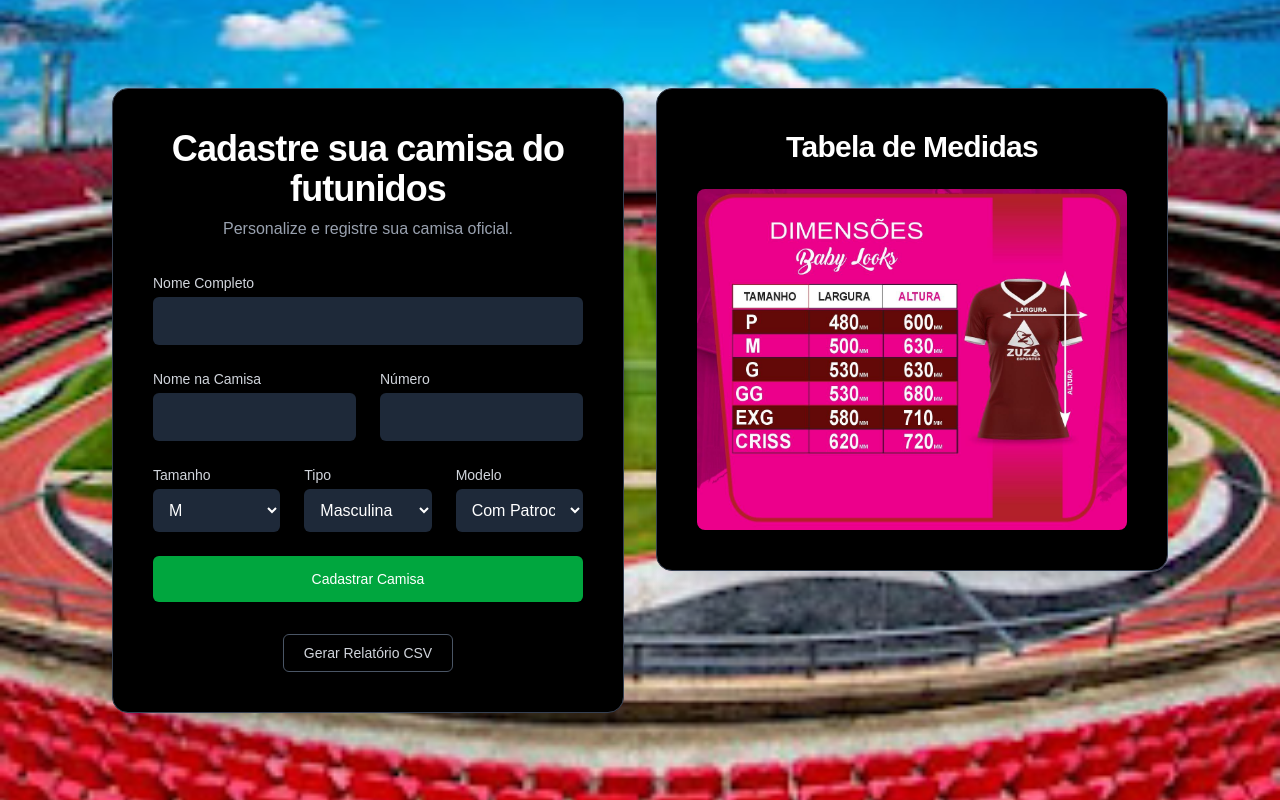
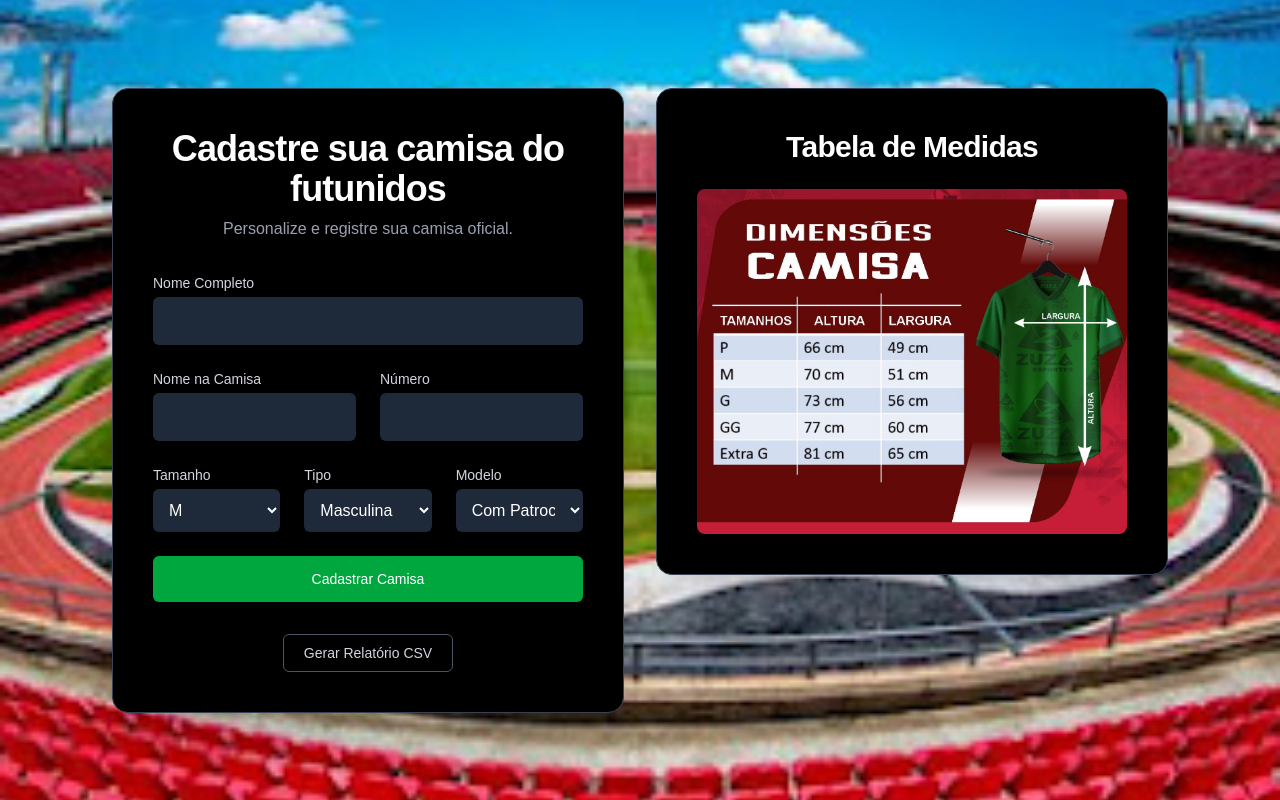
Before and after one commit to CaioFavaro/cadastro-camisas-app, a Next.js app: page / in a window 1280 px wide. Built offline with nearby package versions, Linux system fonts and the light colour scheme; no server answers.

Commit message:
Update page.js

```diff
--- a/app/page.js
+++ b/app/page.js
@@ -179,7 +179,7 @@ export default function Home() {
         <div className="bg-black bg-opacity-70 p-10 rounded-2xl shadow-2xl w-full max-w-lg backdrop-blur-sm border border-gray-700 flex flex-col items-center">
           <h2 className="text-3xl font-bold tracking-tight text-center mb-6">Tabela de Medidas</h2>
           <img
-            src="/tamanho.jpeg"
+            src="/tamanho3.jpeg"
             alt="Tabela com as medidas das camisas"
             className="rounded-lg w-full h-auto object-contain"
           />
```
